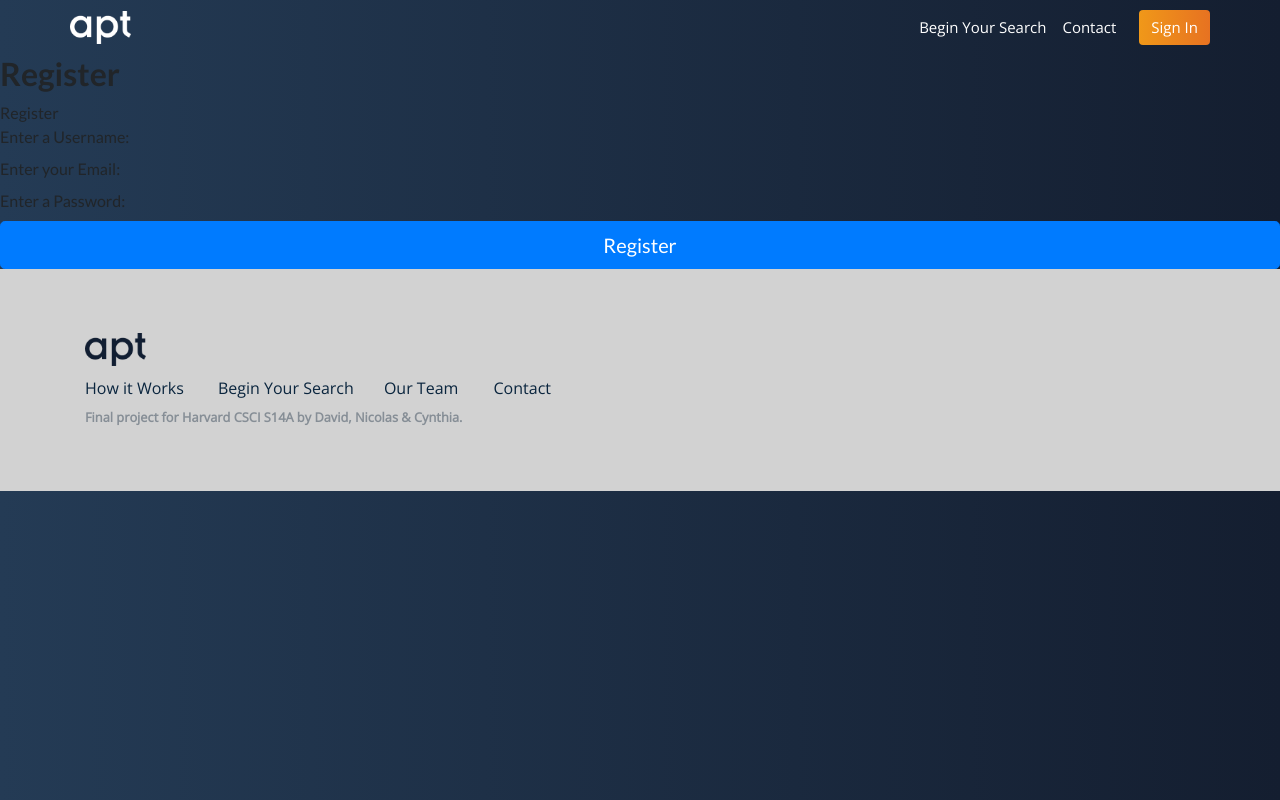
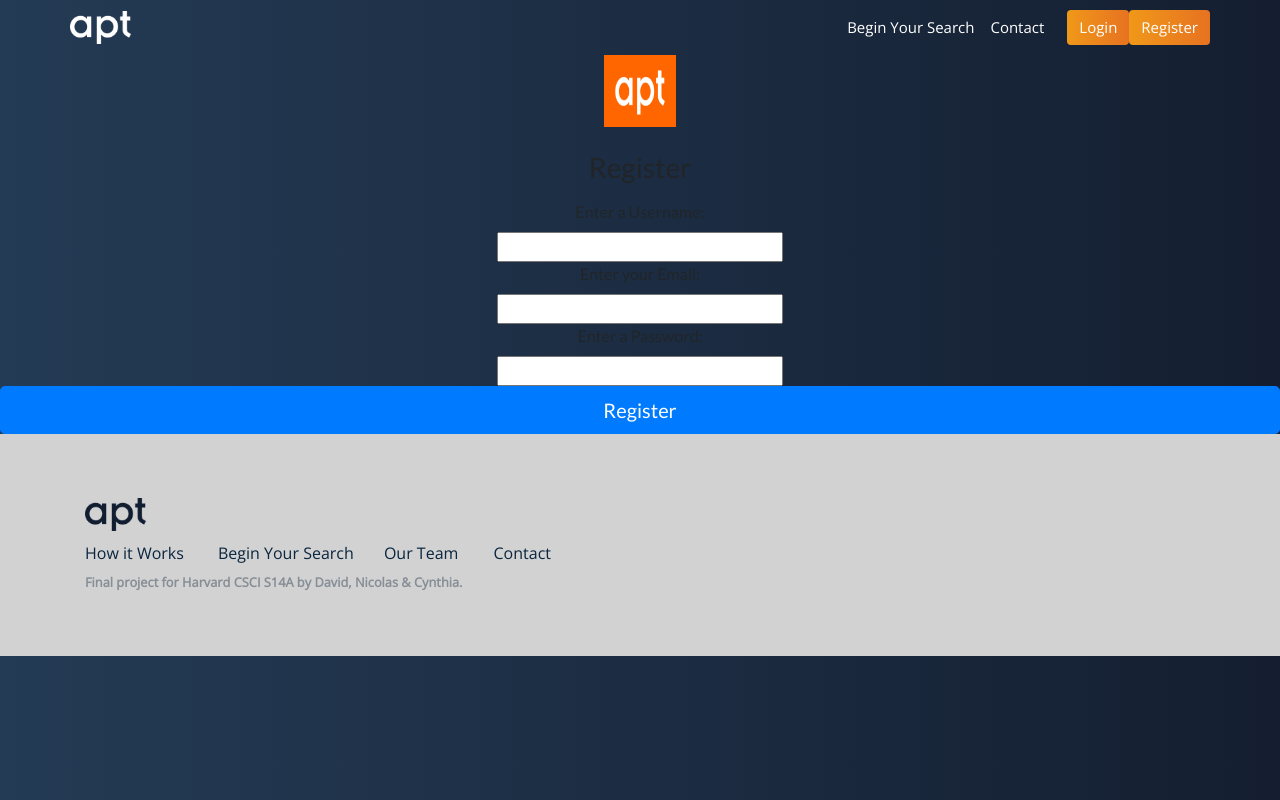
Before and after one commit to davidcrowe/apt, a Flask app: page /register in a window 1280 px wide. Run offline with Flask 2, Linux system fonts and the light colour scheme; some libraries are stand-ins or nearby versions.

Commit message:
debugged login/register functionalities

```diff
--- a/routes.py
+++ b/routes.py
@@ -1,10 +1,11 @@
-from flask import Flask, render_template, request, redirect, session
+from flask import Flask, flash, render_template, request, redirect, jsonify, session
 from flask_heroku import Heroku
 import psycopg2
 import os
 from werkzeug.utils import secure_filename
-from models import db, Property
+from models import db, Property, User
 from forms import RegisterForm, LoginForm
+from passlib.hash import sha256_crypt
 from img_nn import *
 
 app = Flask(__name__)
@@ -27,29 +28,31 @@ app.secret_key = "final-project-key"
 @app.route("/")
 @app.route('/index')
 def index():
-	return render_template("index.html", title="Home")
-	#if 'username' in session:
-		#session_user = User.query.filter_by(username=session['username']).first()
-		#return render_template('index.html', title='Home', session_username=session_user.username)
-	#else:
-		#return render_template("index.html", title="Home")
+	# return render_template("index.html", title="Home")
+	if 'username' in session:
+		session_user = User.query.filter_by(username=session['username']).first()
+		return render_template('index.html', title='Home', session_username=session_user.username)
+	else:
+		return render_template("index.html", title="Home")
 
 @app.route("/register", methods=['GET', 'POST'])
 def register():
-	message = "Register"
 	form = RegisterForm()
 	if request.method == 'POST':
 		username = request.form['username']
 		email = request.form['email']
 		password = request.form['password']
+
 		existing_user = User.query.filter_by(username=username).first()
 		if existing_user:
 			flash('The username already exists. Please pick another one.')
 			return redirect(url_for('register'))
+
 		existing_email = User.query.filter_by(email=email).first()
 		if existing_email:
 			flash('There is already an account associated with that email. Please try again.')
 			return redirect(url_for('register'))
+
 		else:
 			user = User(username=username, email=email, passwrd=sha256_crypt.hash(password))
 			db.session.add(user)
@@ -57,12 +60,11 @@ def register():
 			flash('Congratulations, you are now a registered user!')
 			return redirect(url_for('login'))
 	else:
-		return render_template('register.html', message=message, form=form)
+		return render_template('register.html', form=form)
 
 
 @app.route("/login", methods=['GET', 'POST'])
 def login():
-	message = "Login"
 	form = LoginForm()
 	if request.method == 'POST':
 		username = request.form['username']
@@ -71,11 +73,12 @@ def login():
 		if user is None or not sha256_crypt.verify(password, user.password):
 			flash('Invalid username or password')
 			return redirect(url_for('login'))
+
 		else:
 			session['username'] = username
 			return redirect(url_for('index'))
 	else:
-		return render_template("login.html", message=message, form=form)
+		return render_template("login.html", form=form)
 
 @app.route('/logout', methods=['POST'])
 def logout():
--- a/templates/layout.html
+++ b/templates/layout.html
@@ -33,7 +33,16 @@
             <li class="nav-item" role="presentation"><a class="nav-link" href="/begin-search" style="color: white;font-family: 'Open Sans', sans-serif;font-family: 'Open Sans', sans-serif;font-size: 15px;margin-left: 15px;">Begin Your Search</a></li>
             <li class="nav-item" role="presentation"><a class="nav-link" href="mailto:nic867@g.harvard.edu" style="margin-right: 15px;margin-right: 15px;color: white;font-family: 'Open Sans', sans-serif;font-size: 15px;">Contact</a></li>
           </ul>
-      </div><a class="btn btn-primary ml-auto" role="button" href="#" style="background: #FF512F;fallback for old browsers */background: -webkit-linear-gradient(to right, #F09819, #FF512F);background: linear-gradient(to right, #F09819, #e77221);font-weight: normal;border-width: 0;float: left;align-items: left;font-family: 'Open Sans', sans-serif;font-size: 15px;">Sign In</a></div>
+      </div>
+      {% if session_username is defined %}
+          <form action="/logout" method="POST">
+              <button type="submit"> Log Out </button>
+          </form>
+      {% else %}
+          <a class="btn btn-primary ml-auto" role="button" href="/login" style="background: #FF512F;fallback for old browsers */background: -webkit-linear-gradient(to right, #F09819, #FF512F);background: linear-gradient(to right, #F09819, #e77221);font-weight: normal;border-width: 0;float: left;align-items: left;font-family: 'Open Sans', sans-serif;font-size: 15px;">Login</a>
+          <a class="btn btn-primary ml-auto" role="button" href="/register" style="background: #FF512F;fallback for old browsers */background: -webkit-linear-gradient(to right, #F09819, #FF512F);background: linear-gradient(to right, #F09819, #e77221);font-weight: normal;border-width: 0;float: left;align-items: left;font-family: 'Open Sans', sans-serif;font-size: 15px;">Register</a>
+      {% endif %}
+    </div>
   </nav>
 
   {% block body %} {% endblock %}
@@ -46,7 +55,7 @@
             <ul class="list-inline mb-2">
               <li class="list-inline-item"><a href="#" style="color: #0a253e;font-family: 'Open Sans', sans-serif;padding-right: 12px;align-items: center;">How it Works</a></li>
               <li class="list-inline-item"><span></span></li>
-              <li class="list-inline-item"><a href="#" style="color: #0a253e;font-family: 'Open Sans', sans-serif;padding-right: 19px;">Begin Your Search</a></li>
+              <li class="list-inline-item"><a href="/begin-search" style="color: #0a253e;font-family: 'Open Sans', sans-serif;padding-right: 19px;">Begin Your Search</a></li>
               <li class="list-inline-item"><a href="#" style="color: #0a253e;font-family: 'Open Sans', sans-serif;padding-right: 13px;">Our Team</a></li>
               <li class="list-inline-item"><span></span></li>
               <li class="list-inline-item"><a href="#" style="color: #0a253e;font-family: 'Open Sans', sans-serif;font-weight: normal;font-style: normal;">Contact</a></li>
--- a/templates/register.html
+++ b/templates/register.html
@@ -2,11 +2,15 @@
 
 
 {% block body %}
-	<h2>Register</h2>
-	{{ message }}
-	{{ success }}
-	<div>
+  <body class="text-center">
+    <form class="form-signin">
+	  <img class="mb-4 apt-logo" src="../static/img/aptlogo.png" alt="" width="72" height="72">
+	  <h1 class="h3 mb-3 font-weight-normal">Register</h1>
+
+		<div class=>
 			{{ form.username.label }}<br>
+			{{ form.username(size=32) }}<br>
+
 			{% for error in form.username.errors %}
 				<span style="color: red;">[{{ error }}]</span>
 			{% endfor %}
@@ -14,6 +18,8 @@
 
 		<div>
 			{{ form.email.label }}<br>
+			{{ form.email(size=32) }}<br>
+
 			{% for error in form.email.errors %}
 				<span style="color: red;">[{{ error }}]</span>
 			{% endfor %}
@@ -21,10 +27,17 @@
 
 		<div>
 			{{ form.password.label }}<br>
+			{{ form.password(size=32) }}<br>
+
 			{% for error in form.username.errors %}
 				<span style="color: red;">[{{ error }}]</span>
 			{% endfor %}
 		</div>
 
 		{{ form.submit(class="btn btn-lg btn-primary btn-block") }}
+
+	</form>
+
+</body>
+
 {% endblock %}
```
Also changed, not shown: templates/login.html (+11 -3 lines). Lines whose indentation alone changed are shown as unchanged.
